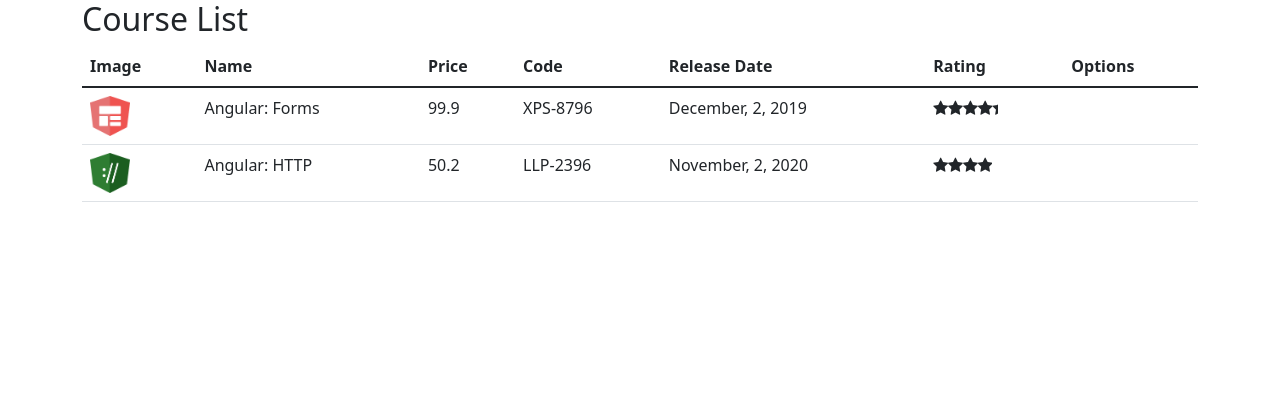
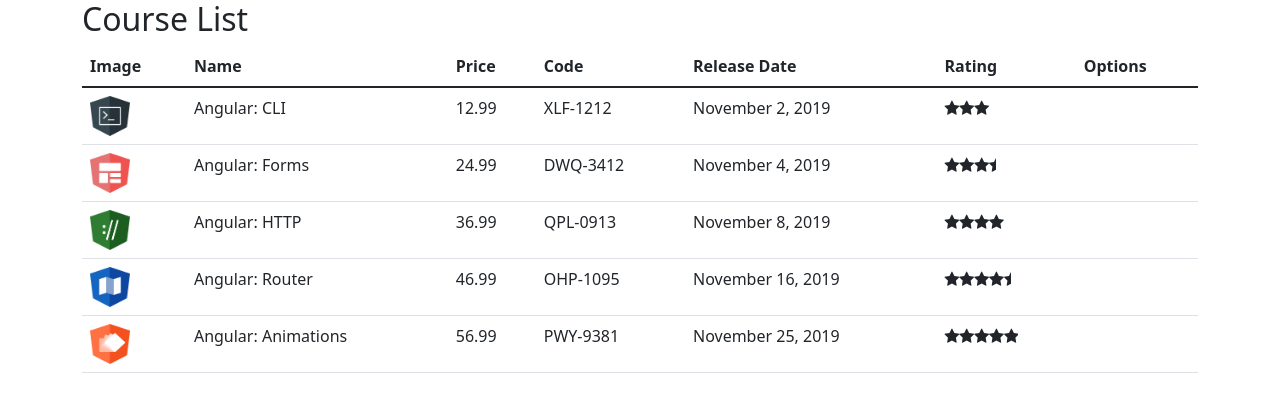
Before and after one commit to Lucasfigueiredo08/course-manager, an Angular app: page / in a window 1280 px wide. Shown: the top 412 px of the page. Built offline with nearby package versions, Linux system fonts and the light colour scheme; what @angular/Forms would draw is missing.

Commit message:
Adicionando injeção de dependências

```diff
--- a/src/app/course/course-list.component.ts
+++ b/src/app/course/course-list.component.ts
@@ -1,3 +1,4 @@
+import { CourseService } from './course.service';
 import { Component, OnInit } from "@angular/core";
 import { Course } from "./course";
 
@@ -9,30 +10,10 @@
 
   courses: Course[] = [];
 
+  constructor(private courseService: CourseService){ }
 
 
   ngOnInit(): void {
-      this.courses = [
-        {
-          id: 1,
-          name: 'Angular: Forms',
-          imageUrl: '/assets/images/forms.png',
-          price: 99.9,
-          code: 'XPS-8796',
-          duration: 120,
-          rating: 4.4,
-          releaseDate: 'December, 2, 2019'
-        },
-        {
-          id: 2,
-          name: 'Angular: HTTP',
-          imageUrl: '/assets/images/http.png',
-          price: 50.2,
-          code: 'LLP-2396',
-          duration: 80,
-          rating: 4,
-          releaseDate: 'November, 2, 2020'
-        }
-      ]
+    this.courses = this.courseService.retrieveAll();
   }
 }
--- /dev/null
+++ b/src/app/course/course.service.ts
@@ -0,0 +1,70 @@
+import { Injectable } from "@angular/core";
+import { Course } from "./course";
+
+@Injectable({
+  providedIn: 'root'
+})
+export class CourseService {
+
+  retrieveAll(): Course[] {
+    return COURSES;
+  }
+}
+
+var COURSES: Course[] = [
+  {
+      id: 1,
+      name: 'Angular: CLI',
+      releaseDate: 'November 2, 2019',
+      description: 'Neste curso, os alunos irão obter um grande conhecimento nos principais recursos do CLI.',
+      duration: 120,
+      code: 'XLF-1212',
+      rating: 3,
+      price: 12.99,
+      imageUrl: '/assets/images/cli.png',
+  },
+  {
+      id: 2,
+      name: 'Angular: Forms',
+      releaseDate: 'November 4, 2019',
+      description: 'Neste curso, os alunos irão obter um conhecimento aprofundado sobre os recursos disponíveis no módulo de Forms.',
+      duration: 80,
+      code: 'DWQ-3412',
+      rating: 3.5,
+      price: 24.99,
+      imageUrl: '/assets/images/forms.png',
+  },
+  {
+      id: 3,
+      name: 'Angular: HTTP',
+      releaseDate: 'November 8, 2019',
+      description: 'Neste curso, os alunos irão obter um conhecimento aprofundado sobre os recursos disponíveis no módulo de HTTP.',
+      duration: 80,
+      code: 'QPL-0913',
+      rating: 4.0,
+      price: 36.99,
+      imageUrl: '/assets/images/http.png',
+  },
+  {
+      id: 4,
+      name: 'Angular: Router',
+      releaseDate: 'November 16, 2019',
+      description: 'Neste curso, os alunos irão obter um conhecimento aprofundado sobre os recursos disponíveis no módulo de Router.',
+      duration: 80,
+      code: 'OHP-1095',
+      rating: 4.5,
+      price: 46.99,
+      imageUrl: '/assets/images/router.png',
+  },
+  {
+      id: 5,
+      name: 'Angular: Animations',
+      releaseDate: 'November 25, 2019',
+      description: 'Neste curso, os alunos irão obter um conhecimento aprofundado sobre os recursos disponíveis sobre Animation.',
+      duration: 80,
+      code: 'PWY-9381',
+      rating: 5,
+      price: 56.99,
+      imageUrl: '/assets/images/animations.png',
+  }
+];
--- a/src/app/course/course.ts
+++ b/src/app/course/course.ts
@@ -6,5 +6,6 @@
   code: string;
   duration: number;
   rating: number;
-  releaseDate: string
+  releaseDate: string;
+  description: string;
 }
```
